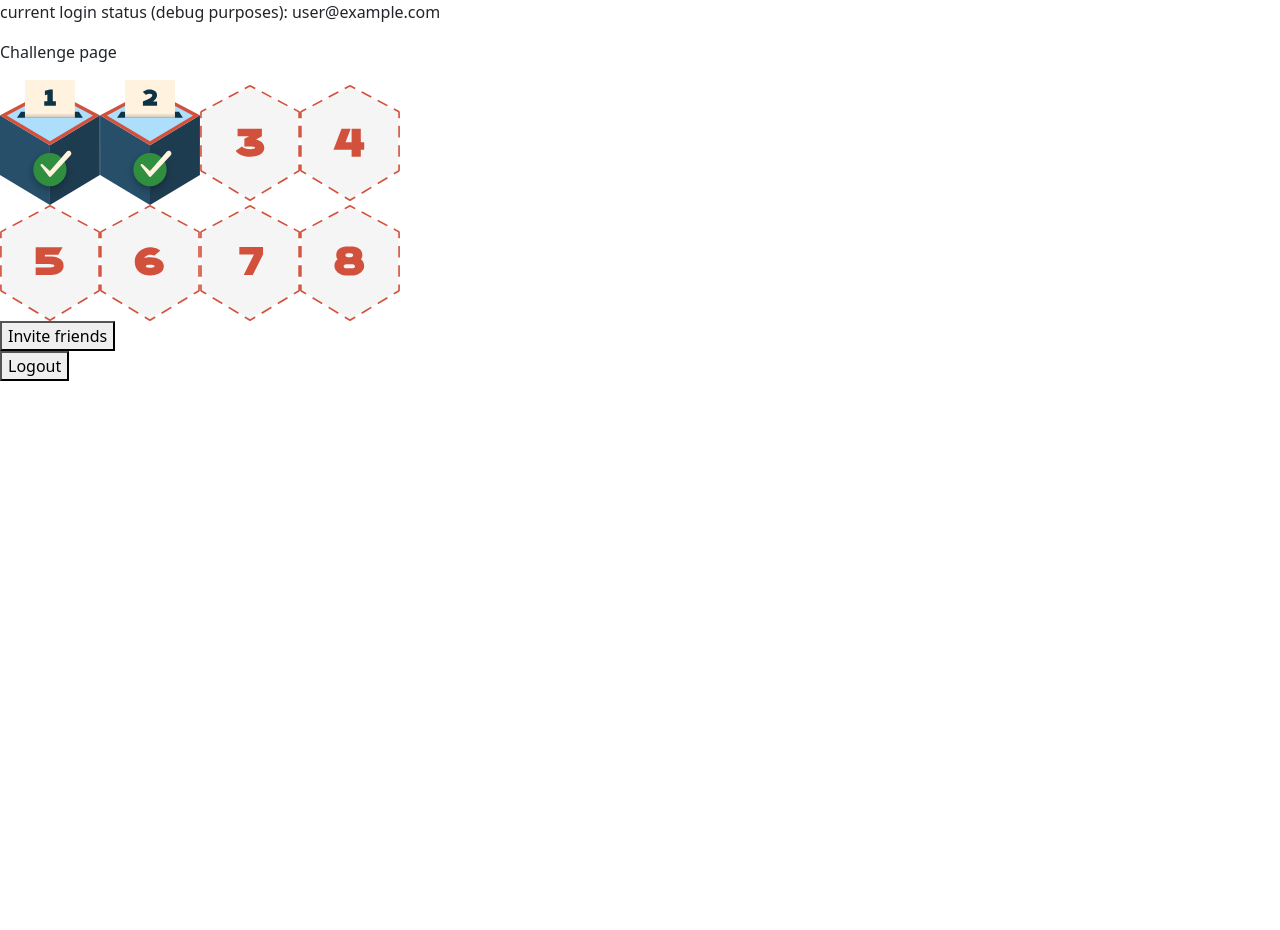
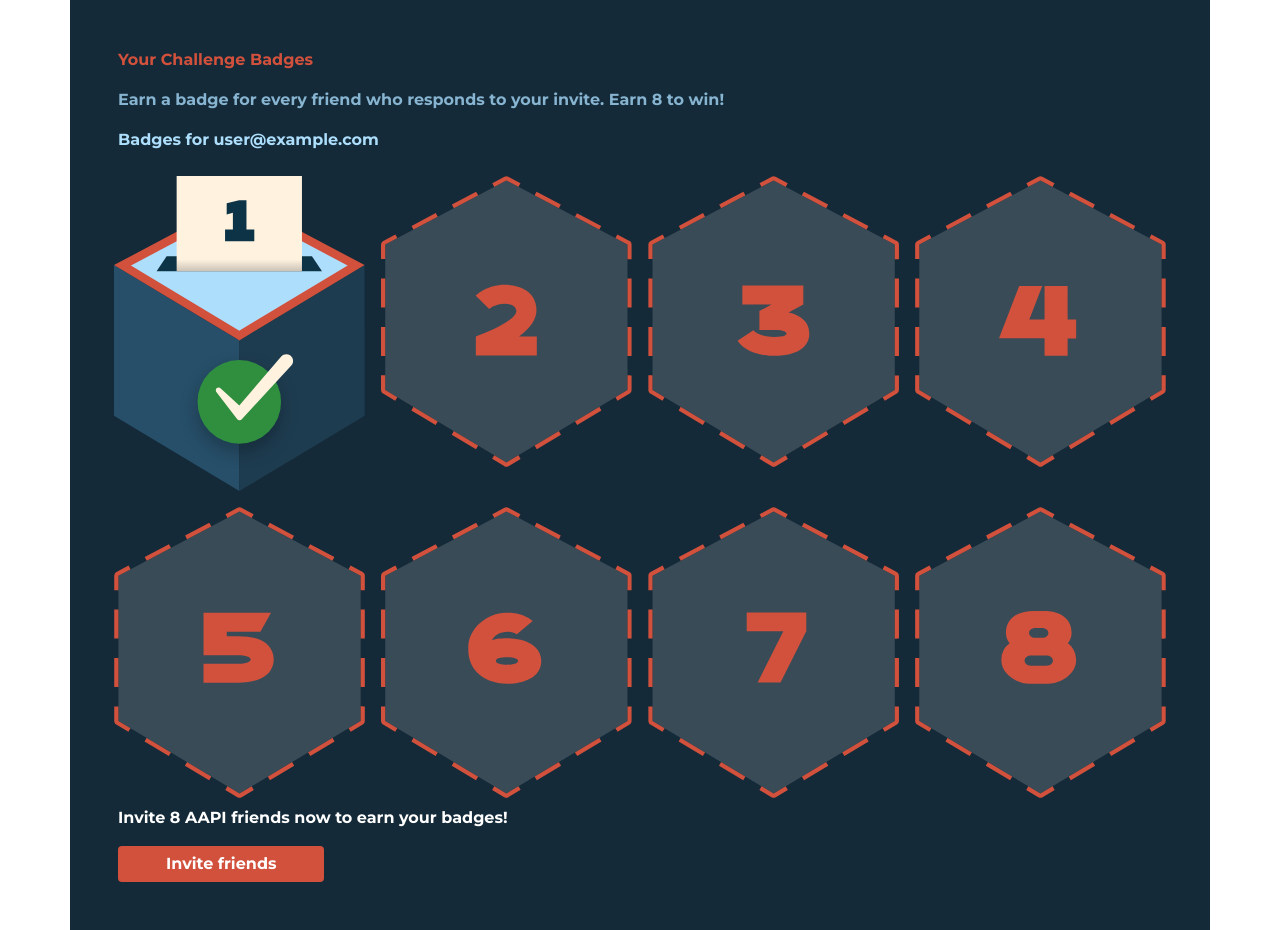
Before and after one commit to 8by8-org/web-app, a React (Create React App) app: page /challenge in a window 1280 px wide. Before the commit the page ends 800 px from the top, so only its background shows below. Built offline with nearby package versions, Linux system fonts and the light colour scheme; no server answers; sample sign-in values are in the browser's storage.

Commit message:
fixed icon sizes and rows, added basic styles

```diff
--- a/src/components/ChallengeIcon.js
+++ b/src/components/ChallengeIcon.js
@@ -19,7 +19,7 @@ import Icon8_1 from '../assets/images/challenge/icon_8_1.svg';
 const uncompletedIcons = [Icon1_0, Icon2_0, Icon3_0, Icon4_0, Icon5_0, Icon6_0, Icon7_0, Icon8_0];
 const completedIcons = [Icon1_1, Icon2_1, Icon3_1, Icon4_1, Icon5_1, Icon6_1, Icon7_1, Icon8_1];
 
-export default function ChallengeIcon({ day, completed }) {
+export default function ChallengeIcon ({ day, completed }) {
     day = parseInt(day);
     if (isNaN(day)) {
         throw new TypeError('day attribute must be an integer');
@@ -30,6 +30,6 @@ export default function ChallengeIcon({ day, completed }) {
 
     // we will do all the styling and attributes here without passing unnecessary props
     return (
-        <img src={(completed ? completedIcons : uncompletedIcons)[day - 1]} alt='Challenge Icon' width={100} />
+        <img src={(completed ? completedIcons : uncompletedIcons)[day - 1]} alt='Challenge Icon' width="100%"/>
     )
 }
--- /dev/null
+++ b/src/components/ChallengePage.css
@@ -0,0 +1,43 @@
+@import url("https://fonts.googleapis.com/css2?family=Montserrat:wght@700&display=swap");
+
+.container {
+  display: flex;
+  flex-direction: column;
+  background-color: #142a38;
+  color: white;
+  font-family: Montserrat;
+  font-weight: 15pt;
+}
+
+#button-style {
+  background: #d2513d !important;
+  border: 0px;
+}
+
+.primary {
+  color: #d2513d;
+}
+
+.secondary {
+  color: #87b4d0;
+  font-size: 13;
+}
+
+.tertiary {
+  color: #addefc;
+  font-size: 14;
+}
+
+.svg-container {
+  display: inline-block;
+  position: relative;
+  width: 10%;
+  padding: 5px;
+  vertical-align: middle;
+}
+
+#badge {
+  padding: 5px;
+  height: 5vh;
+  width: auto;
+}
--- a/src/components/ChallengePage.js
+++ b/src/components/ChallengePage.js
@@ -3,6 +3,8 @@ import { useHistory } from 'react-router-dom';
 import { useAuth } from '../contexts/AuthContext';
 import ChallengePagePopup from './ChallengePagePopup';
 import ChallengeIcon from "./ChallengeIcon";
+import { Button, Col, Container, Row } from 'react-bootstrap';
+import './ChallengePage.css'
 
 export default function ChallengePage() {
     const { currentUser } = useAuth();
@@ -12,22 +14,49 @@ export default function ChallengePage() {
     }
     const history = useHistory();
     return (
-        <div>
-            <p>current login status (debug purposes): {currentUser === null ? 'Logged out' : currentUser.email}</p>
-            <p>Challenge page</p>
-            <ChallengeIcon day='1' completed />
-            <ChallengeIcon day='2' completed />
-            <ChallengeIcon day='3' />
-            <ChallengeIcon day='4' />
-            <br/>
-            <ChallengeIcon day='5' />
-            <ChallengeIcon day='6' />
-            <ChallengeIcon day='7' />
-            <ChallengeIcon day='8' />
-            <br/>
-            {<button onClick={togglePopup}>Invite friends</button>}
-            <ChallengePagePopup show={popupVisible} togglePopup={togglePopup}/>
-            <button onClick={() => history.push('/logout')}>Logout</button>
-        </div>
+        <Container className="p-5">
+            <div className="">
+                <p className="primary">Your Challenge Badges</p>
+                <p className="secondary">Earn a badge for every friend who responds to your invite. Earn 8 to win!</p>
+                <p className="tertiary">Badges for {currentUser.email}</p>
+            </div>
+                <div className="">
+                    <Row>
+                         <Col className="p-2">
+                            <ChallengeIcon day="1" completed/>
+                        </Col>
+                        <Col className="p-2">
+                            <ChallengeIcon day="2" />
+                        </Col>
+                        <Col className="p-2">
+                            <ChallengeIcon day="3" />
+                        </Col>
+                        <Col className="p-2">
+                            <ChallengeIcon day="4" />
+                        </Col>
+                    </Row>
+                    <Row>
+                    <Col className="p-2">
+                            <ChallengeIcon day="5" />
+                        </Col>
+                        <Col className="p-2">
+                            <ChallengeIcon day="6" />
+                        </Col>
+                        <Col className="p-2">
+                            <ChallengeIcon day="7" />
+                        </Col>
+                        <Col className="p-2">
+                            <ChallengeIcon day="8" />
+                        </Col>
+                    </Row>
+                </div>
+                <div>
+                     <p>Invite 8 AAPI friends now to earn your badges!</p>
+                     <Button onClick={togglePopup} className="px-5 btn-primary" id="button-style">Invite friends</Button>
+                </div>
+
+                <ChallengePagePopup show={popupVisible} togglePopup={togglePopup}/>
+                        {/* <Button onClick={() => history.push('/logout')}>Logout</Button> */}
+        </Container>
     )
 }
```
